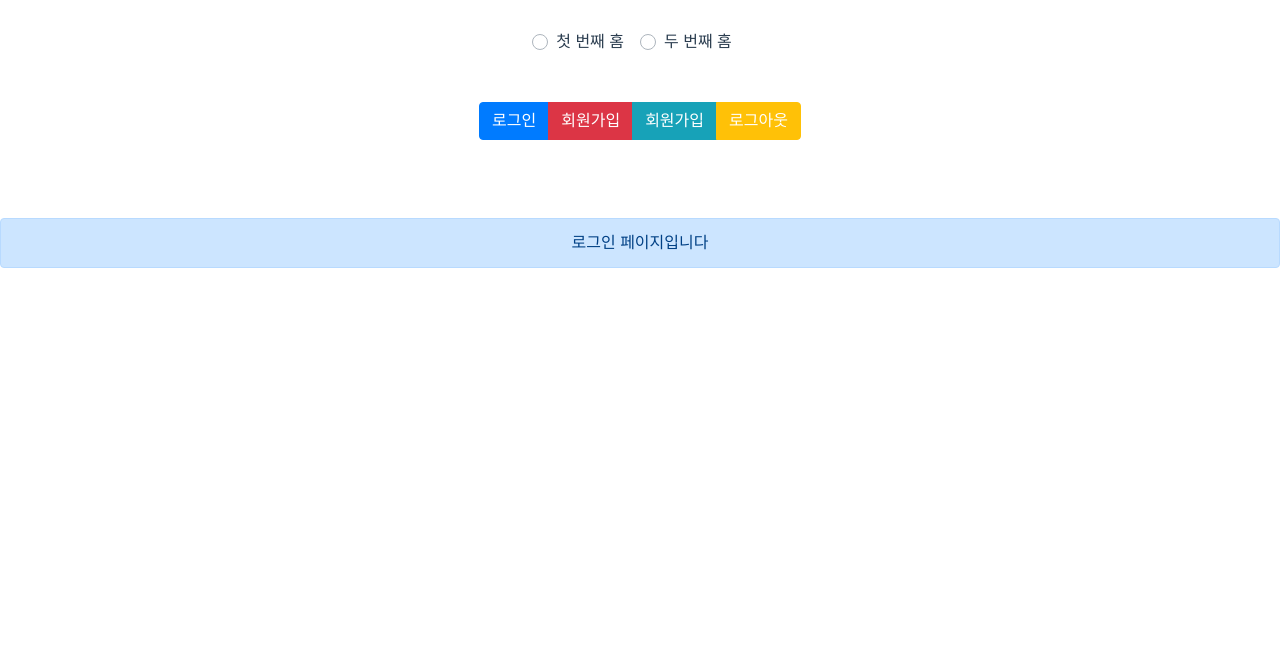
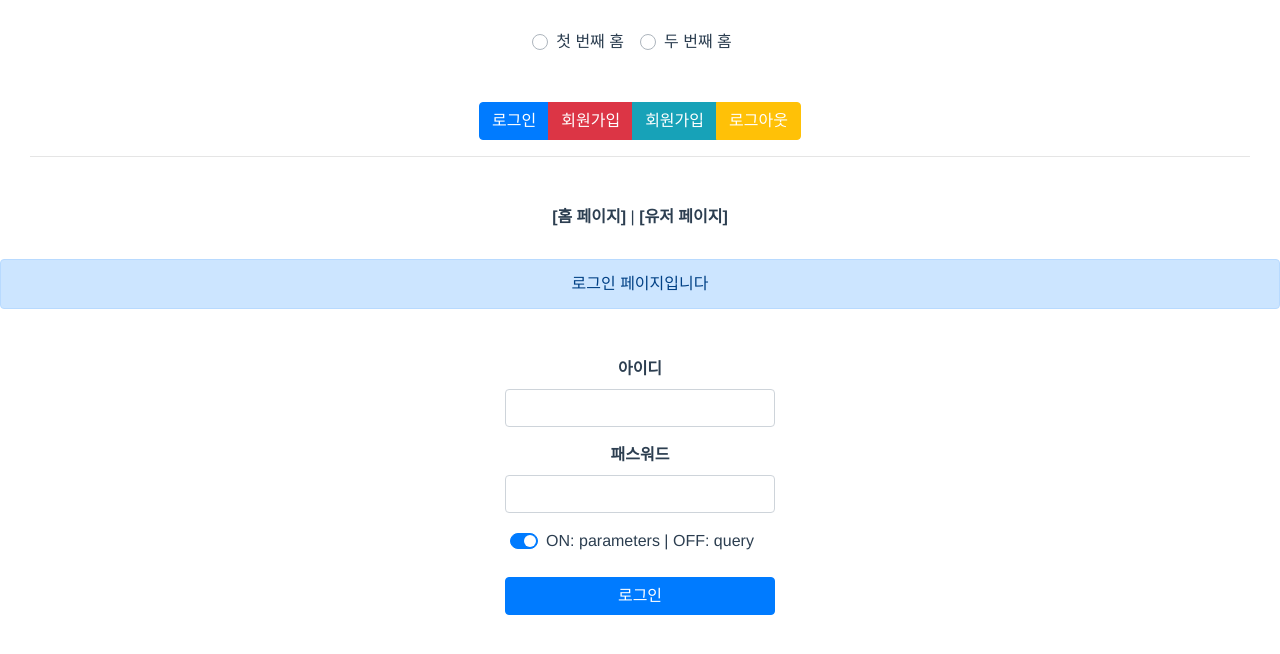
Before and after one commit to sout1217/vuex, a Vue app: page /sign-in in a window 1280 px wide. Shown: the top 654 px of the page. Built offline with nearby package versions, Linux system fonts and the light colour scheme.

Commit message:
vue router - router pathvariable, router parameters, router query

```diff
--- a/src/App.vue
+++ b/src/App.vue
@@ -15,6 +15,11 @@
     <sign-home-first v-show="firstHome" />
 
     <sign-home-second v-show="secondHome" />
+
+    <div class="user-page mt-3">
+      <router-link to="/">[홈 페이지]</router-link> |
+      <router-link to="/users/1">[유저 페이지]</router-link>
+    </div>
 
   </div>
   <router-view/>
@@ -38,6 +43,7 @@
   color: #2c3e50;
 }
 
+/* router-link active 색 지정 */
 #nav a.router-link-exact-active {
   color: #42b983;
 }
--- a/src/router/index.js
+++ b/src/router/index.js
@@ -21,7 +21,15 @@ const routes = [
     path: '/sign-out',
     name: 'signOutPage',
     component: () => import('@/views/sign/SignOut')
-  }
+  },
+  {
+    // :usedId 는 외부(링크공유)에서 파라미터를 전달해주기 위해 설정해놓는 것 이다.
+    // 내부에서는 :usedId 가 없어도 <router-link to="{ path: '/users', params: {userId: 1} }">테스트<router-link> 로 전달 가능하다
+    path: '/users/:userId',
+    name: 'users',
+    component: () => import('@/views/sign/Users')
+  },
+
 ]
 
 const router = createRouter({
--- a/src/views/Home.vue
+++ b/src/views/Home.vue
@@ -1,12 +1,51 @@
 <template>
     <div class="home">
-        Home 페이지 입니다
+        <div class="alert alert-success">
+            Home 페이지 입니다
+        </div>
+
+        <div v-if="infoParametersShow" class="info">
+            <p>유저 아이디 = {{ parameters.userId}} </p>
+
+            <p>유저 패스워드 = {{ parameters.passWd }}</p>
+        </div>
+
+        <div v-else-if="infoQueryShow">
+            <p>유저 아이디 = {{ query.userId}} </p>
+
+            <p>유저 패스워드 = {{ query.passWd }}</p>
+        </div>
+
     </div>
 </template>
 
 <script>
     export default {
-        name: "Home"
+        name: "Home",
+        computed: {
+            parameters() {
+                console.log(this.$route)
+                console.log(this.$route.params)
+                return this.$route.params
+            },
+            query() {
+              return this.$route.query
+            },
+            infoParametersShow() {
+                return Object.keys(this.parameters).length !== 0 &&
+                    Object.entries(this.parameters).length !== 0 &&
+                    this.parameters.userId != '' &&
+                    this.parameters.passWd != ''
+            },
+            infoQueryShow() {
+                console.log(this.$route.query)
+
+                return Object.keys(this.$route.query).length !== 0 &&
+                    Object.entries(this.$route.query).length !== 0 &&
+                    this.$route.query.userId != '' &&
+                    this.$route.query.passWd != ''
+            }
+        }
     }
 </script>
 
--- a/src/views/sign/SignHomeFirst.vue
+++ b/src/views/sign/SignHomeFirst.vue
@@ -8,6 +8,7 @@
             <button @click="$router.push({path: '/sign-up'})" type="button" class="btn btn-info ">회원가입</button>
             <button @click="$router.push('/sign-out')" type="button" class="btn btn-warning text-white">로그아웃</button>
         </div>
+        <hr>
     </div>
 </template>
 <script>
--- a/src/views/sign/SignHomeSecond.vue
+++ b/src/views/sign/SignHomeSecond.vue
@@ -11,6 +11,7 @@
                 <router-link to="/sign-out">로그아웃</router-link>
             </li>
         </ul>
+        <hr>
     </div>
 </template>
 <script>
--- a/src/views/sign/SignIn.vue
+++ b/src/views/sign/SignIn.vue
@@ -1,14 +1,68 @@
 <template>
     <div class="sign-in">
-        <div class="alert alert-primary">
+        <div class="alert alert-primary mb-5">
             로그인 페이지입니다
+        </div>
+
+        <div class="login-form container" style="max-width: 300px">
+            <!-- 1. 세로열 폼 2. 가로열 폼 -->
+            <form class="form-block" action="파일명.jsp">
+                <div class="form-group">
+                    <label for="아이디1"><b>아이디</b> </label>
+                    <input type="text" class="form-control" v-model="userId">
+                </div>
+                <div class="form-group">
+                    <label for="아이디2"><b>패스워드</b> </label>
+                    <input type="password" class="form-control" v-model="passWd">
+                </div>
+                <div class="custom-control custom-control-inline custom-switch">
+                    <input type="checkbox" class="custom-control-input" id="switch_1" checked>
+                    <label class="custom-control-label" for="switch_1" @click="toggleClick()">ON: parameters | OFF: query</label>
+                </div>
+                <div class="mt-4">
+                    <button type="button" class="btn btn-primary btn-block" @click="submit()">로그인</button>
+                </div>
+            </form>
         </div>
     </div>
 </template>
 
 <script>
     export default {
-        name: "SignIn"
+        name: "SignIn",
+        data() {
+            return {
+                userId: '',
+                passWd: '',
+                toggle: true
+            }
+        },
+        methods: {
+            submit() {
+                if (this.toggle) {
+                    console.log('params')
+                    this.$router.push({
+                        name: 'Home',
+                        params: {
+                            userId: this.userId,
+                            passWd: this.passWd
+                        }
+                    })
+                } else {
+                    console.log('query')
+                    this.$router.push({
+                        name: 'Home',
+                        query: {
+                            userId: this.userId,
+                            passWd: this.passWd
+                        }
+                    })
+                }
+            },
+            toggleClick() {
+                this.toggle = !this.toggle
+            }
+        },
     }
 </script>
 
--- /dev/null
+++ b/src/views/sign/Users.vue
@@ -0,0 +1,30 @@
+<template>
+    <div class="users">
+        <div class="alert alert-success">
+            유저 페이지입니다
+        </div>
+        <p>유저 아이디 = {{ parameters.userId }}</p>
+    </div>
+</template>
+
+<script>
+    export default {
+        name: "Users",
+        computed: {
+            parameters() {
+                return this.$route.params
+            }
+        },
+        created() {
+            /** 모드와 라우터들(url) */
+            console.log('router', this.$router);
+
+            /** 라우터 정보 ( parameter 등 ) */
+            console.log('route', this.$route);
+        }
+    }
+</script>
+
+<style scoped>
+
+</style>
```
